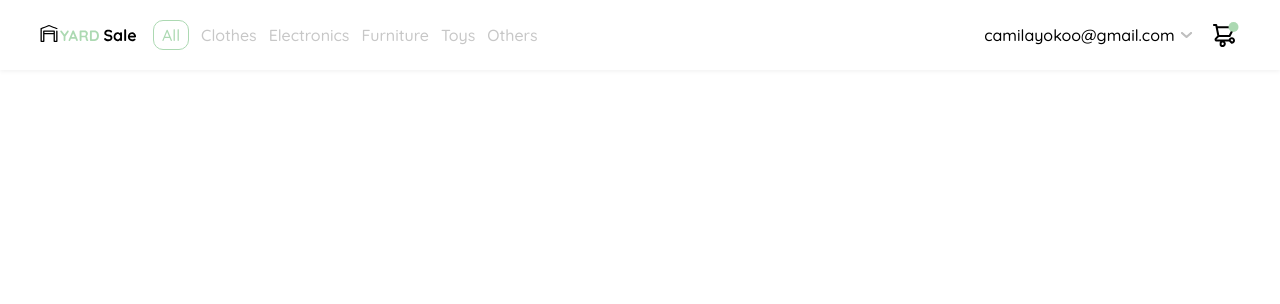
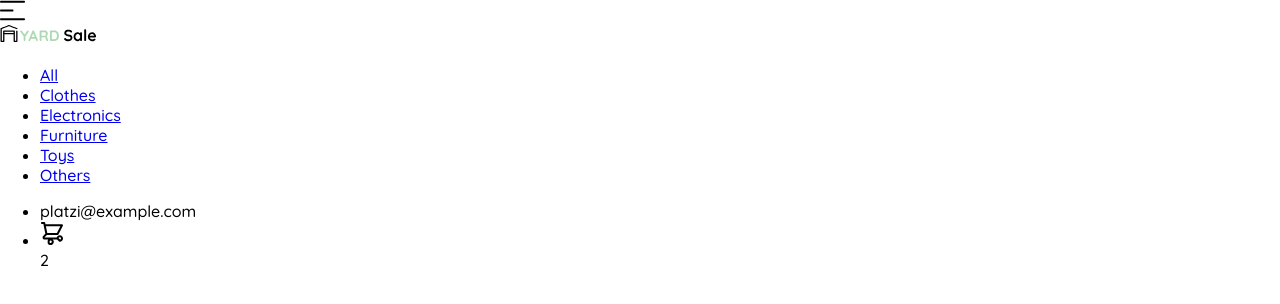
Before and after one commit to ESteban-07/platzi-yardsale-store, a plain HTML site: page navbar.html in a window 1280 px wide. Drawn offline with Linux system fonts and the light colour scheme.

Commit message:
Navbar: HTML - (18/22)

```diff
--- a/navbar.html
+++ b/navbar.html
@@ -23,107 +23,18 @@
                 --lg: 18px;
                 --card-size: 240px;
             }
-            * {
-                margin: 0;
-                padding: 0;
-                box-sizing: border-box;
-            }
             body {
                 margin: 0;
                 font-family: 'Quicksand', sans-serif;
             }
-            header {
-                width: 100vw;
-                height: 70px;
-                display: flex;
-                justify-content: center;
-            }
-            header figure {
-                display: flex;
-                justify-content: center;
-                cursor: pointer;
-            }
-            .header-wrapper {
-                width: 100%;
-                height: auto;
-                display: flex;
-                justify-content: center;
-                padding: 20px 40px;
-                box-shadow: 0px 2px 4px rgba(0, 0, 0, 0.046805);
-            }
-            .header-wrapper .icon-menu {
-                display: none;
-            }
-            .navbar {
-                width: 100%;
-                display: flex;
-                justify-content: space-between;
-                align-items: center;
-            }
-            .navbar div:nth-child(1),
-            .navbar div:nth-child(2) {
-                display: flex;
-                align-items: center;
-                gap: 16px;
-            }
-            .navbar div:nth-child(2) .email {
-                cursor: pointer;
-            }
-            .navbar div:nth-child(2) .arrow-down {
-                rotate: 90deg;
-                margin: 0 4px;
-            }
-            .navbar ul {
-                list-style: none;
-                display: flex;
-                align-items: center;
-                gap: 12px;
-            }
-            .navbar ul li a {
-                display: inline-block;
-                text-decoration: none;
-                color: var(--very-light-pink);
-            }
-            .navbar ul li:nth-child(1) a {
-                border: 1px solid var(--hospital-green);
-                padding: 4px 8px;
-                border-radius: 10px;
-                color: var(--hospital-green);
-            }
-            @media (max-width: 860px) {
-                .header-wrapper {
-                    display: grid;
-                    grid-template-columns: 1fr 1fr;
-                    align-items: center;
-                }
-                .header-wrapper .icon-menu {
-                    display: block;
-                }
-                .navbar ul,
-                .navbar div:nth-child(2) .email {
-                    display: none;
-                }
-                .navbar .logo-container {
-                    position: relative;
-                    transform: translateX(-50%);
-                }
-            }
         </style>
     </head>
     <body>
-        <header>
-            <div class="header-wrapper">
-                <figure class="icon-menu">
-                    <img src="./assets/icons/icon_menu.svg" alt="icon menu" />
-                </figure>
-                <div class="navbar">
-                    <div>
-                        <figure class="logo-container">
-                            <img
-                                src="./assets/logos/logo_yard_sale.svg"
-                                alt="yard sale"
-                            />
-                        </figure>
+        <nav>
+            <img src="./assets/icons/icon_menu.svg" alt="menu" class="menu" />
+
+            <div class="navbar-left">
+                <img src="./assets/logos/logo_yard_sale.svg" alt="" />
                 <ul>
                     <li><a href="#">All</a></li>
                     <li><a href="#">Clothes</a></li>
@@ -133,26 +44,19 @@
                     <li><a href="#">Others</a></li>
                 </ul>
             </div>
-                    <div>
-                        <p class="email">
-                            camilayokoo@gmail.com
-                            <span>
+
+            <div class="navbar-right">
+                <ul>
+                    <li>platzi@example.com</li>
+                    <li class="navbar-shopping-cart">
                         <img
-                                    src="./assets/icons/flechita.svg"
-                                    alt="arrow-down"
-                                    class="arrow-down"
+                            src="./assets/icons/icon_shopping_cart.svg"
+                            alt="shopping cart"
                         />
-                            </span>
-                        </p>
-                        <figure>
-                            <img
-                                src="./assets/icons/icon_shopping_cart_notification.svg"
-                                alt="shopping-cart notification"
-                            />
-                        </figure>
+                        <div>2</div>
+                    </li>
+                </ul>
             </div>
-                </div>
-            </div>
-        </header>
+        </nav>
     </body>
 </html>
```
Lines whose indentation alone changed are shown as unchanged.
